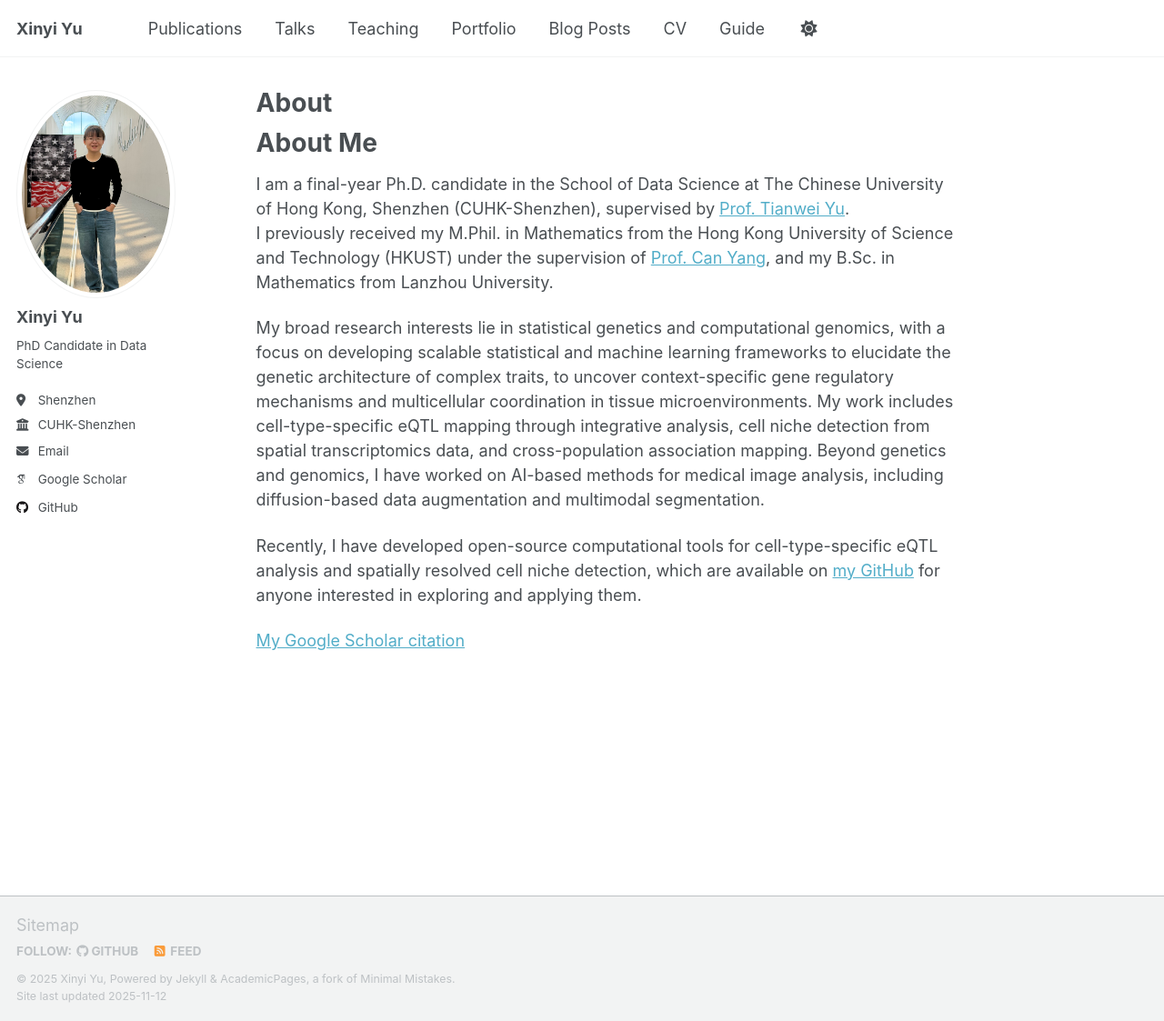
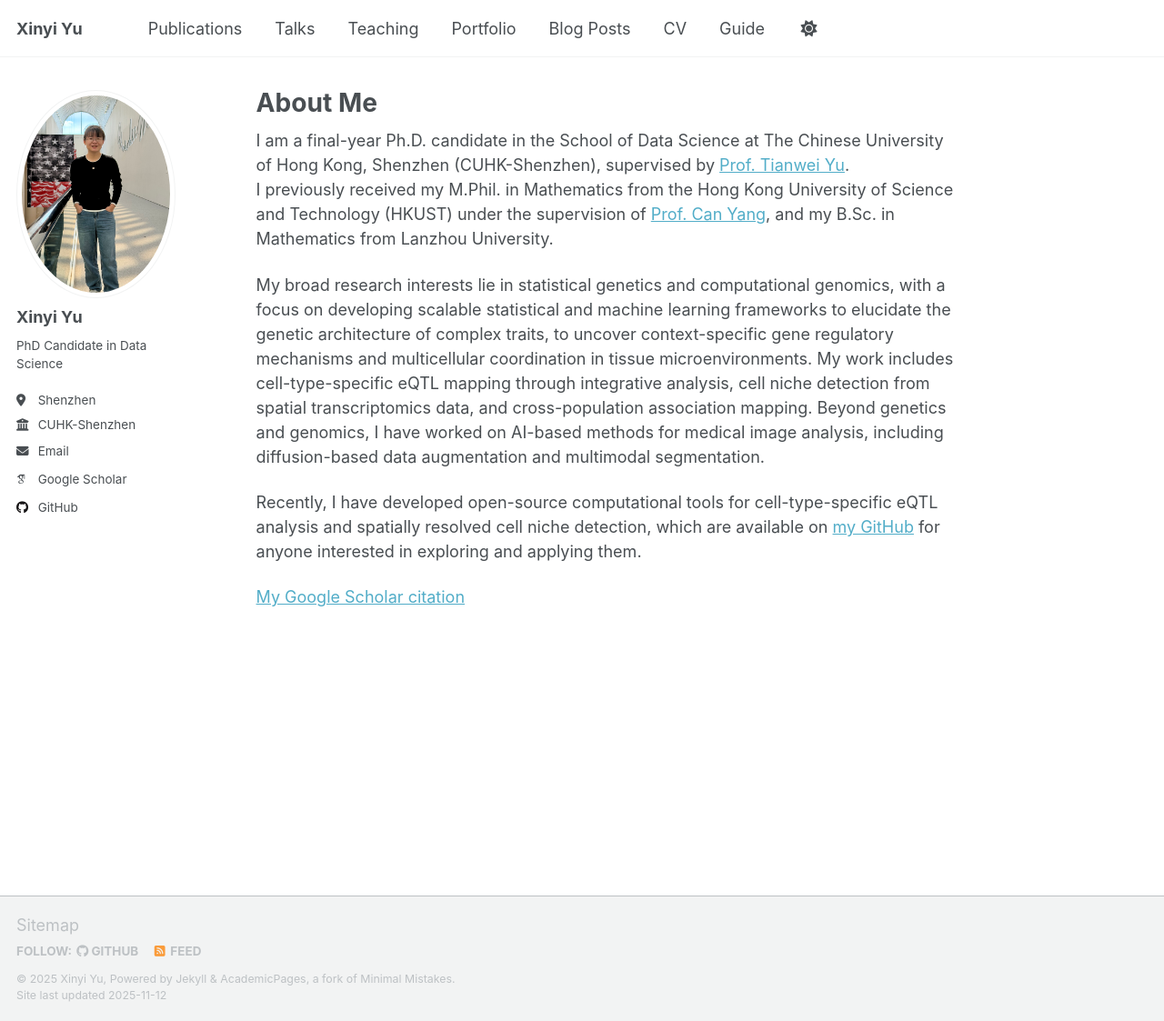
Before and after one commit to xinyiyu/xinyiyu.github.io, a Jekyll site: the page built from _pages/about.md, in a window 1280 px wide and 1123 px high. Shown: the whole window at 91% size. Built offline with Jekyll 4.4.1, drawn with Linux system fonts in a browser that asks for light colours; some web fonts are replaced; a script that is not in the unit is left out.

Commit message:
Update about.md
Change title

```diff
--- a/_pages/about.md
+++ b/_pages/about.md
@@ -1,13 +1,11 @@
 ---
 permalink: /
-title: "About"
+title: "About Me"
 author_profile: true
 redirect_from:
   - /about/
   - /about.html
 ---
-
-# About Me
 
 I am a final-year Ph.D. candidate in the School of Data Science at The Chinese University of Hong Kong, Shenzhen (CUHK-Shenzhen), supervised by [Prof. Tianwei Yu](https://mypage.cuhk.edu.cn/academics/yutianwei/).
 I previously received my M.Phil. in Mathematics from the Hong Kong University of Science and Technology (HKUST) under the supervision of [Prof. Can Yang](https://sites.google.com/site/eeyangc/), and my B.Sc. in Mathematics from Lanzhou University.
```
